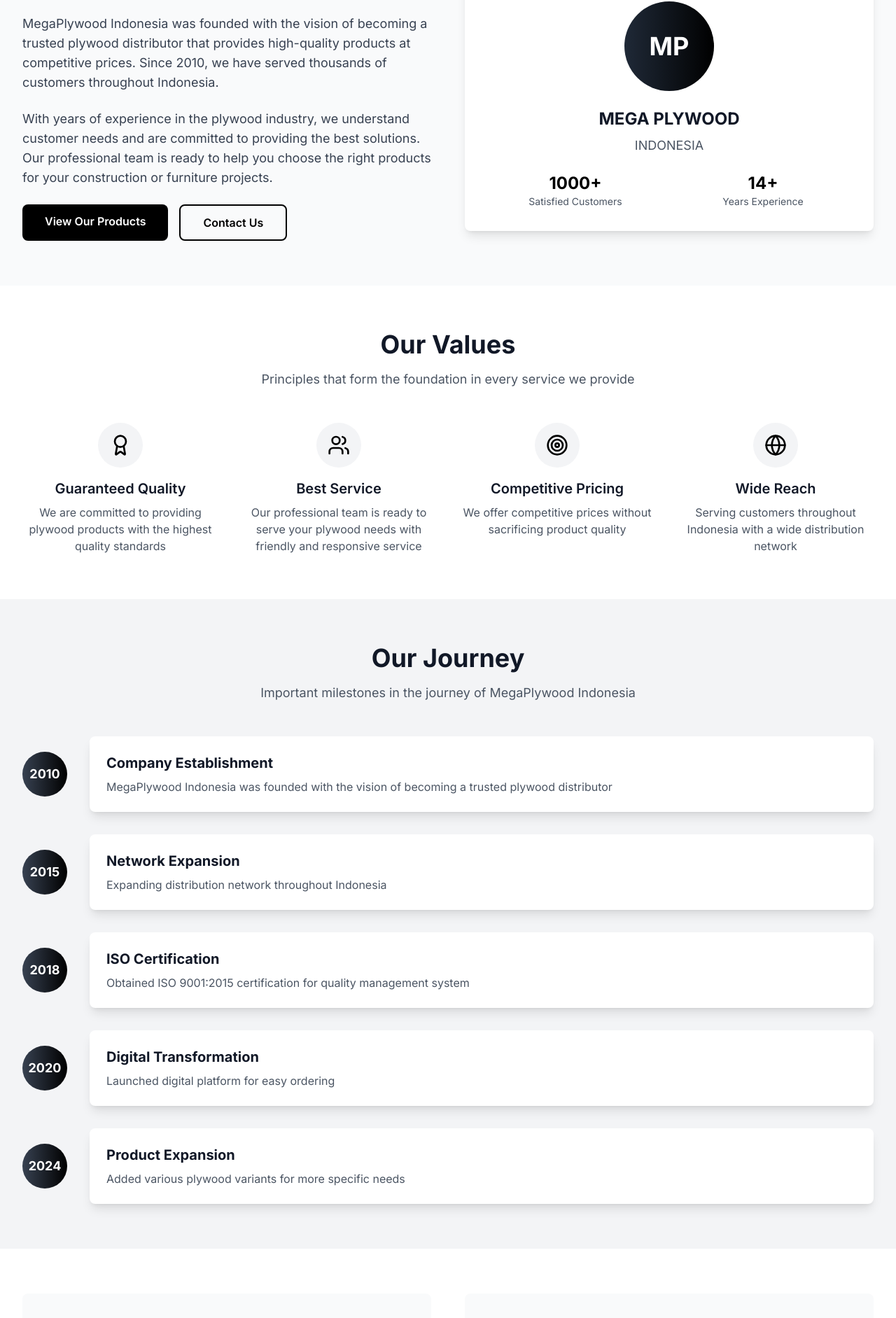
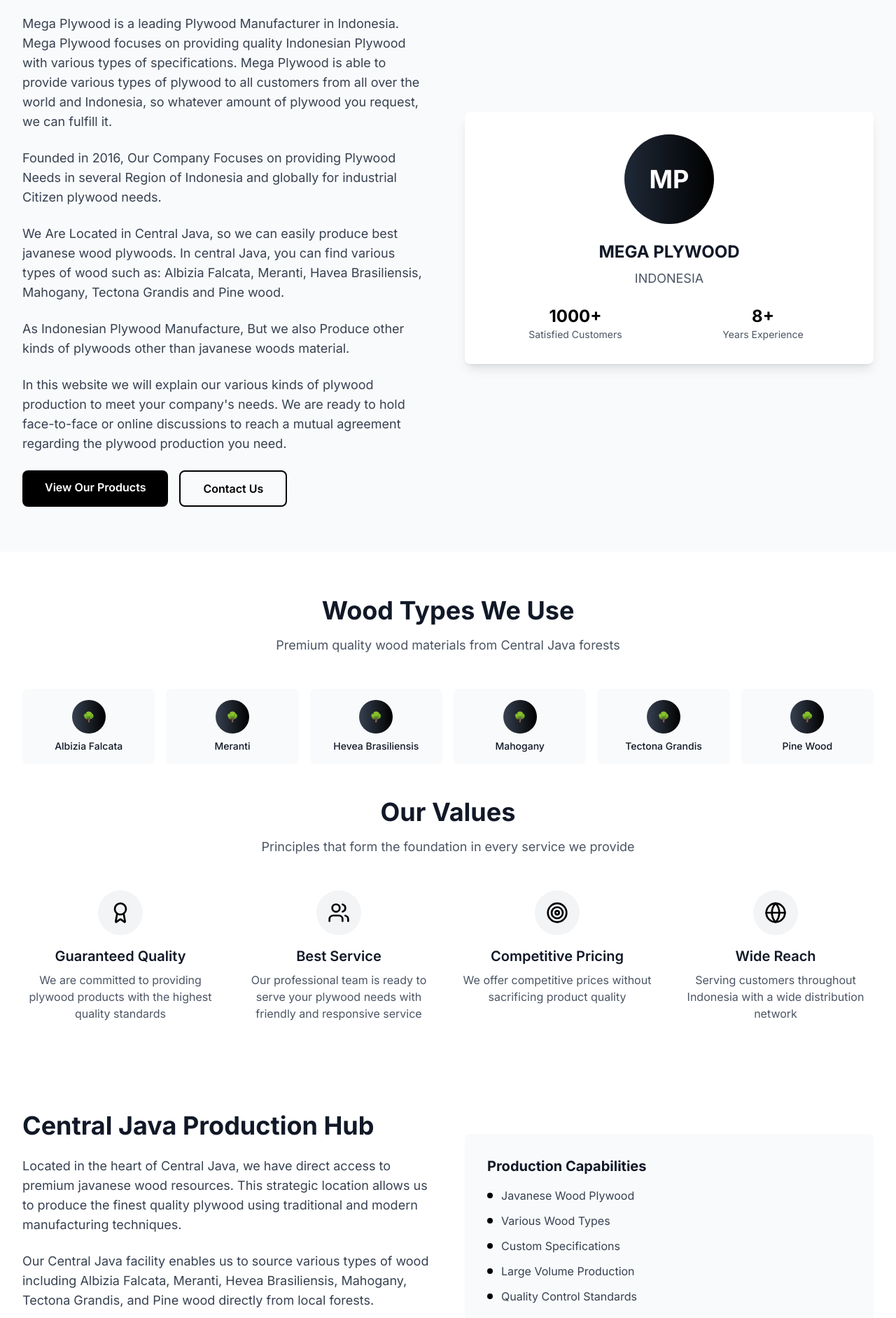
Before and after one commit to koncoweb/megaplywood, a Next.js app: page /about in a window 1280 px wide. Shown: the part 448-2331 px from the top of the page at 70% size. Built offline with nearby package versions, Linux system fonts and the light colour scheme.

Commit message:
Update About page with company information: Founded 2016, Central Java location, javanese wood types, and production capabilities

```diff
--- a/src/app/about/page.tsx
+++ b/src/app/about/page.tsx
@@ -2,9 +2,9 @@ import { Metadata } from 'next'
 import { Users, Award, Target, Globe } from 'lucide-react'
 
 export const metadata: Metadata = {
-  title: 'About Us - MegaPlywood Indonesia Trusted Distributor',
-  description: 'Learn more about MegaPlywood Indonesia, a trusted plywood distributor with years of experience in the Indonesian plywood industry.',
-  keywords: ['about megaplywood', 'plywood company', 'trusted distributor', 'company history', 'vision mission'],
+  title: 'About Us - Mega Plywood Indonesia Leading Manufacturer',
+  description: 'Learn more about Mega Plywood Indonesia, a leading plywood manufacturer founded in 2016, located in Central Java, serving customers worldwide with quality javanese wood plywoods.',
+  keywords: ['about mega plywood', 'plywood manufacturer', 'indonesian plywood', 'central java plywood', 'javanese wood', 'company history', 'vision mission'],
 }
 
 export default function AboutPage() {
@@ -32,11 +32,11 @@ export default function AboutPage() {
   ]
 
   const milestones = [
-    { year: '2010', title: 'Company Establishment', description: 'MegaPlywood Indonesia was founded with the vision of becoming a trusted plywood distributor' },
-    { year: '2015', title: 'Network Expansion', description: 'Expanding distribution network throughout Indonesia' },
-    { year: '2018', title: 'ISO Certification', description: 'Obtained ISO 9001:2015 certification for quality management system' },
-    { year: '2020', title: 'Digital Transformation', description: 'Launched digital platform for easy ordering' },
-    { year: '2024', title: 'Product Expansion', description: 'Added various plywood variants for more specific needs' }
+    { year: '2016', title: 'Company Establishment', description: 'Mega Plywood was founded as a leading plywood manufacturer in Indonesia' },
+    { year: '2018', title: 'Central Java Production', description: 'Established production facility in Central Java for javanese wood plywoods' },
+    { year: '2020', title: 'Global Expansion', description: 'Expanded to serve customers worldwide with various wood types' },
+    { year: '2022', title: 'Quality Certification', description: 'Obtained international quality standards for plywood production' },
+    { year: '2024', title: 'Digital Platform', description: 'Launched comprehensive online platform for customer engagement' }
   ]
 
   return (
@@ -64,10 +64,19 @@ export default function AboutPage() {
                 Our Story
               </h2>
               <p className="text-lg text-gray-700 mb-6">
-                MegaPlywood Indonesia was founded with the vision of becoming a trusted plywood distributor that provides high-quality products at competitive prices. Since 2010, we have served thousands of customers throughout Indonesia.
+                Mega Plywood is a leading Plywood Manufacturer in Indonesia. Mega Plywood focuses on providing quality Indonesian Plywood with various types of specifications. Mega Plywood is able to provide various types of plywood to all customers from all over the world and Indonesia, so whatever amount of plywood you request, we can fulfill it.
               </p>
               <p className="text-lg text-gray-700 mb-6">
-                With years of experience in the plywood industry, we understand customer needs and are committed to providing the best solutions. Our professional team is ready to help you choose the right products for your construction or furniture projects.
+                Founded in 2016, Our Company Focuses on providing Plywood Needs in several Region of Indonesia and globally for industrial Citizen plywood needs.
+              </p>
+              <p className="text-lg text-gray-700 mb-6">
+                We Are Located in Central Java, so we can easily produce best javanese wood plywoods. In central Java, you can find various types of wood such as: Albizia Falcata, Meranti, Havea Brasiliensis, Mahogany, Tectona Grandis and Pine wood.
+              </p>
+              <p className="text-lg text-gray-700 mb-6">
+                As Indonesian Plywood Manufacture, But we also Produce other kinds of plywoods other than javanese woods material.
+              </p>
+              <p className="text-lg text-gray-700 mb-6">
+                In this website we will explain our various kinds of plywood production to meet your company&apos;s needs. We are ready to hold face-to-face or online discussions to reach a mutual agreement regarding the plywood production you need.
               </p>
               <div className="flex flex-col sm:flex-row gap-4">
                 <a href="/products" className="bg-black hover:bg-gray-800 text-white px-8 py-3 rounded-lg font-semibold transition-colors duration-200 text-center">
@@ -95,7 +104,7 @@ export default function AboutPage() {
                     <p className="text-sm text-gray-600">Satisfied Customers</p>
                   </div>
                   <div>
-                    <p className="text-2xl font-bold text-black">14+</p>
+                    <p className="text-2xl font-bold text-black">8+</p>
                     <p className="text-sm text-gray-600">Years Experience</p>
                   </div>
                 </div>
@@ -108,6 +117,26 @@ export default function AboutPage() {
       {/* Values Section */}
       <section className="py-16 bg-white">
         <div className="max-w-7xl mx-auto px-4 sm:px-6 lg:px-8">
+          <div className="text-center mb-12">
+            <h2 className="text-3xl md:text-4xl font-bold text-gray-900 mb-4">
+              Wood Types We Use
+            </h2>
+            <p className="text-lg text-gray-600">
+              Premium quality wood materials from Central Java forests
+            </p>
+          </div>
+
+          <div className="grid grid-cols-2 md:grid-cols-3 lg:grid-cols-6 gap-4 mb-12">
+            {['Albizia Falcata', 'Meranti', 'Hevea Brasiliensis', 'Mahogany', 'Tectona Grandis', 'Pine Wood'].map((wood, index) => (
+              <div key={index} className="bg-gray-50 rounded-lg p-4 text-center">
+                <div className="w-12 h-12 bg-gradient-to-r from-gray-700 to-black rounded-full flex items-center justify-center mx-auto mb-2">
+                  <span className="text-white font-bold text-sm">🌳</span>
+                </div>
+                <p className="text-sm font-medium text-gray-900">{wood}</p>
+              </div>
+            ))}
+          </div>
+
           <div className="text-center mb-12">
             <h2 className="text-3xl md:text-4xl font-bold text-gray-900 mb-4">
               Our Values
@@ -130,6 +159,60 @@ export default function AboutPage() {
                 </div>
               )
             })}
+          </div>
+        </div>
+      </section>
+
+      {/* Central Java Production Section */}
+      <section className="py-16 bg-white">
+        <div className="max-w-7xl mx-auto px-4 sm:px-6 lg:px-8">
+          <div className="grid grid-cols-1 lg:grid-cols-2 gap-12 items-center">
+            <div>
+              <h2 className="text-3xl md:text-4xl font-bold text-gray-900 mb-6">
+                Central Java Production Hub
+              </h2>
+              <p className="text-lg text-gray-700 mb-6">
+                Located in the heart of Central Java, we have direct access to premium javanese wood resources. This strategic location allows us to produce the finest quality plywood using traditional and modern manufacturing techniques.
+              </p>
+              <p className="text-lg text-gray-700 mb-6">
+                Our Central Java facility enables us to source various types of wood including Albizia Falcata, Meranti, Hevea Brasiliensis, Mahogany, Tectona Grandis, and Pine wood directly from local forests.
+              </p>
+              <div className="flex items-center space-x-4">
+                <div className="flex items-center">
+                  <span className="text-2xl mr-2">📍</span>
+                  <span className="text-gray-700">Central Java, Indonesia</span>
+                </div>
+                <div className="flex items-center">
+                  <span className="text-2xl mr-2">🏭</span>
+                  <span className="text-gray-700">Manufacturing Plant</span>
+                </div>
+              </div>
+            </div>
+            <div className="bg-gray-50 rounded-lg p-8">
+              <h3 className="text-xl font-bold text-gray-900 mb-4">Production Capabilities</h3>
+              <ul className="space-y-3">
+                <li className="flex items-center">
+                  <span className="w-2 h-2 bg-black rounded-full mr-3"></span>
+                  <span className="text-gray-700">Javanese Wood Plywood</span>
+                </li>
+                <li className="flex items-center">
+                  <span className="w-2 h-2 bg-black rounded-full mr-3"></span>
+                  <span className="text-gray-700">Various Wood Types</span>
+                </li>
+                <li className="flex items-center">
+                  <span className="w-2 h-2 bg-black rounded-full mr-3"></span>
+                  <span className="text-gray-700">Custom Specifications</span>
+                </li>
+                <li className="flex items-center">
+                  <span className="w-2 h-2 bg-black rounded-full mr-3"></span>
+                  <span className="text-gray-700">Large Volume Production</span>
+                </li>
+                <li className="flex items-center">
+                  <span className="w-2 h-2 bg-black rounded-full mr-3"></span>
+                  <span className="text-gray-700">Quality Control Standards</span>
+                </li>
+              </ul>
+            </div>
           </div>
         </div>
       </section>
```
Also changed, not shown: 1 other file (tests, documents, lock files or other folders).
